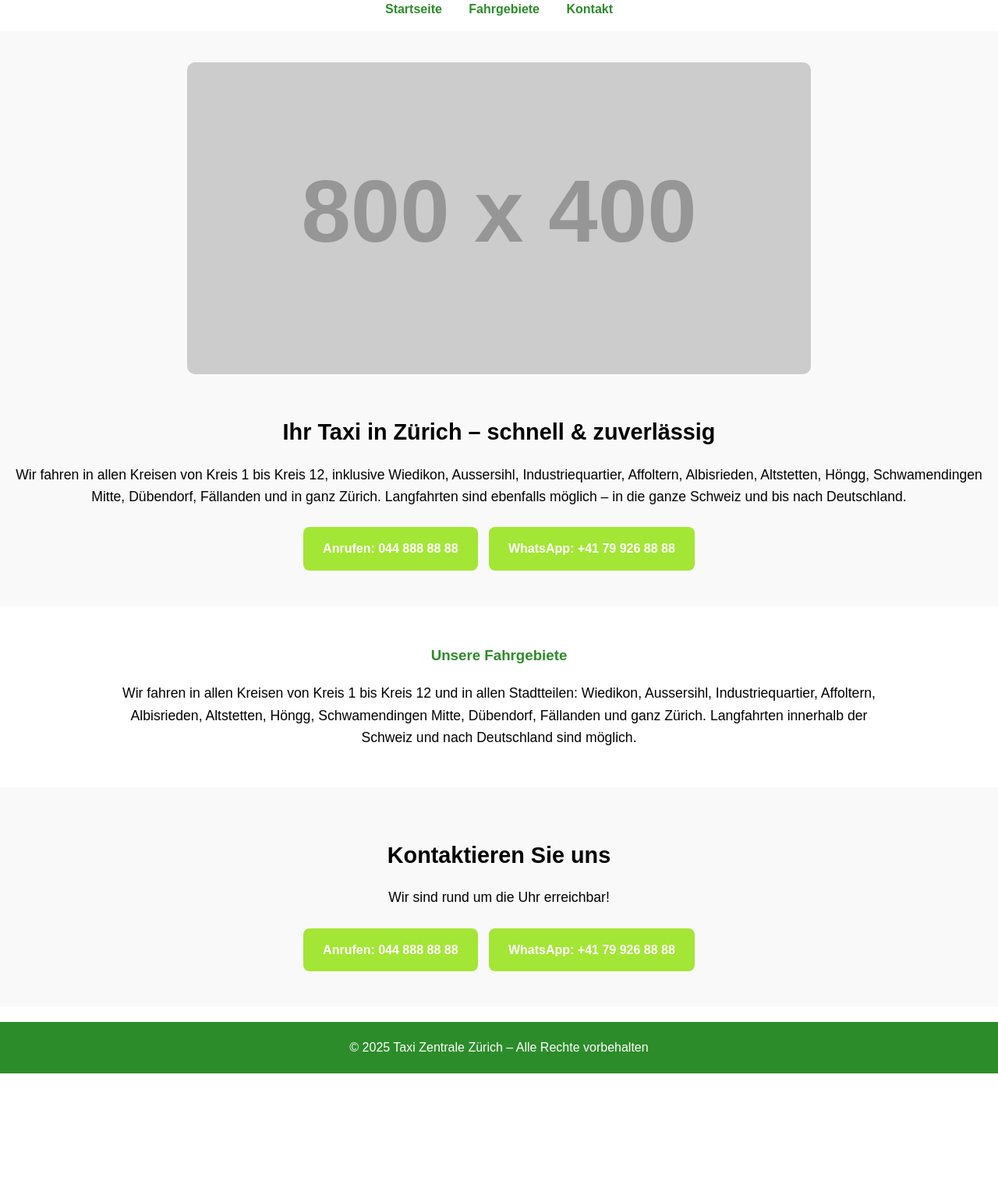
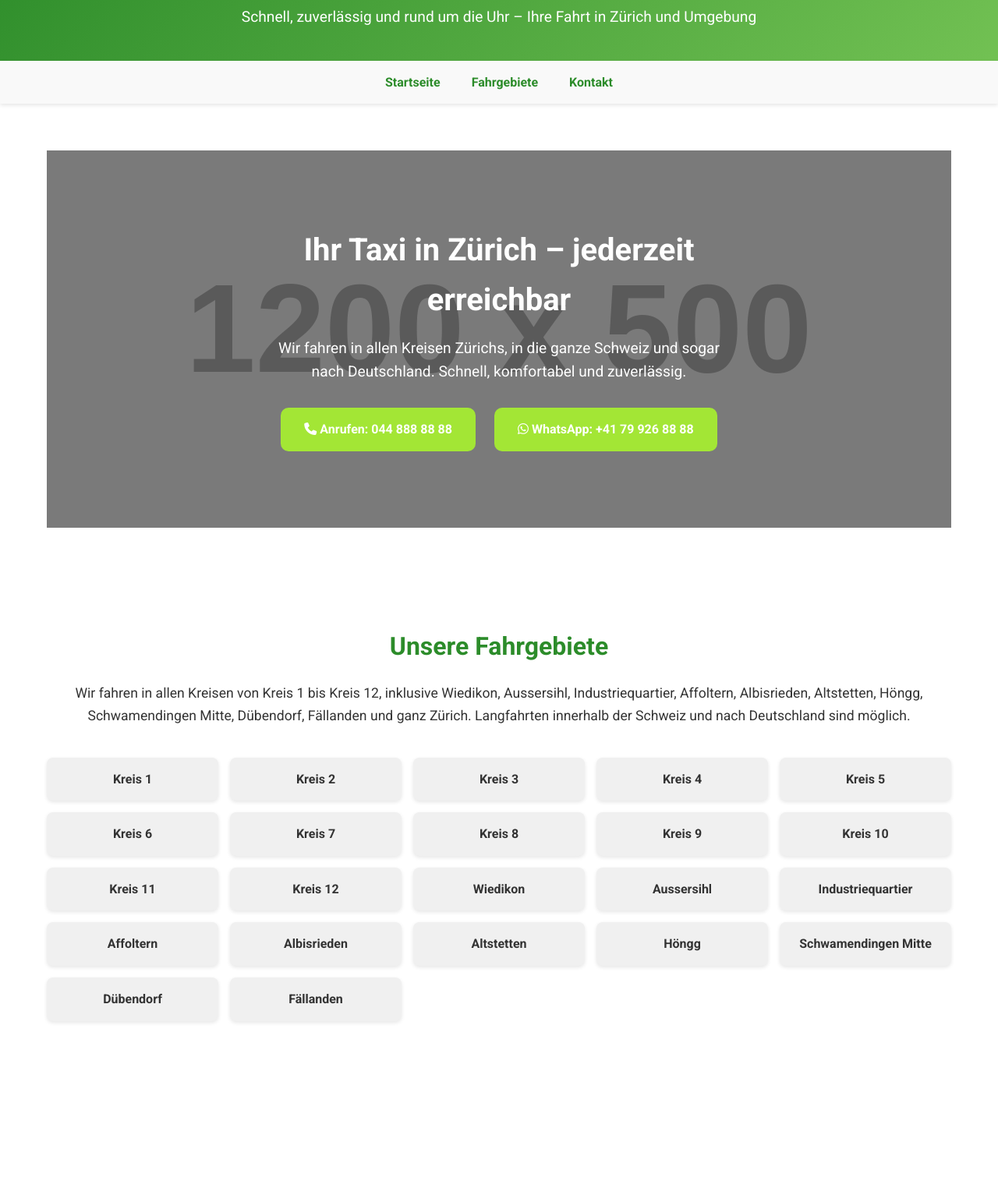
Before and after one commit to trzijajflorent/Taxi-Zentrale-Z-rich, a plain HTML site: page index.html in a window 1280 px wide. Shown: the part 107-1649 px from the top of the page at 78% size. Before the commit the page ends 1484 px from the top, so only its background shows below. Drawn offline with Linux system fonts and the light colour scheme; placeholder pictures from the web are drawn by us.

Commit message:
Update index.html

```diff
--- a/index.html
+++ b/index.html
@@ -3,32 +3,65 @@
 <head>
 <meta charset="UTF-8">
 <meta name="viewport" content="width=device-width, initial-scale=1.0">
-<title>Taxi Zentrale Zürich – Ihr Taxi in Zürich</title>
-<meta name="description" content="Taxi Zentrale Zürich – Ihr zuverlässiger Taxidienst in Zürich, alle Kreise und Umgebung. Schnell, komfortabel und mobil erreichbar.">
-<meta name="keywords" content="Taxi, Zürich, Taxi Zentrale, Kreis 1, Kreis 2, Wiedikon, Aussersihl, Industriequartier, Kreis 6, Kreis 12, Kreis 7, Kreis 9, Kreis 10, Kreis 11, Affoltern, Albisrieden, Altstetten, Höngg, Kreis 8, Schwamendingen, Dübendorf, Fällanden, Langfahrten Schweiz, Langfahrten Deutschland">
+<title>Taxi Zentrale Zürich – Ihr zuverlässiger Taxidienst</title>
+<meta name="description" content="Taxi Zentrale Zürich – Ihr zuverlässiger Taxi-Service in Zürich, alle Kreise und Umgebung, Langfahrten in die Schweiz und nach Deutschland.">
+<meta name="keywords" content="Taxi, Zürich, Taxi Zentrale, Kreis 1, Kreis 2, Wiedikon, Aussersihl, Industriequartier, Kreis 6, Kreis 12, Kreis 7, Kreis 9, Kreis 10, Kreis 11, Affoltern, Albisrieden, Altstetten, Höngg, Kreis 8, Schwamendingen Mitte, Dübendorf, Fällanden, Langfahrten Schweiz, Langfahrten Deutschland">
 <meta name="author" content="Taxi Zentrale Zürich">
+
+<!-- Google Fonts -->
+<link href="https://fonts.googleapis.com/css2?family=Roboto:wght@400;700&display=swap" rel="stylesheet">
+
+<!-- Font Awesome Icons -->
+<link rel="stylesheet" href="https://cdnjs.cloudflare.com/ajax/libs/font-awesome/6.5.0/css/all.min.css" integrity="sha512-yQvC6q6uOIo1Od0/mfKX+fh+Y8oCJ3Vee9x5ClxZ8ULZezs3JrBfjPbR25w1WzVw4O8YwB3D+XzXx0ZhZyxW2w==" crossorigin="anonymous" referrerpolicy="no-referrer" />
+
 <style>
-    body { font-family: Arial, sans-serif; margin:0; padding:0; line-height:1.6; background:white; color:#000; }
-    header, footer { background:#2c8c2a; color:white; padding:20px 0; text-align:center; }
-    header h1 { margin:0; font-size:2em; }
-    nav { text-align:center; margin:15px 0; }
-    nav a { margin:0 15px; text-decoration:none; color:#2c8c2a; font-weight:bold; }
-    .hero { background:#f9f9f9; padding:40px 20px; text-align:center; }
-    .hero img { max-width:100%; height:auto; margin-bottom:20px; border-radius:10px; }
-    .hero h2 { font-size:1.8em; margin-bottom:10px; }
-    .hero p { font-size:1.1em; margin-bottom:20px; }
-    .buttons a { display:inline-block; margin:5px; padding:15px 25px; background:#a3e635; color:white; text-decoration:none; border-radius:8px; font-weight:bold; }
-    .areas { padding:30px 20px; max-width:1000px; margin:auto; background:white; }
-    .areas h3 { text-align:center; margin-bottom:20px; color:#2c8c2a; }
-    .areas p { text-align:center; font-size:1.1em; margin-bottom:20px; }
-    footer { margin-top:20px; }
-    @media(max-width:600px){ .buttons a { display:block; margin:10px auto; width:80%; } }
+    * { box-sizing: border-box; margin:0; padding:0; font-family: 'Roboto', sans-serif; }
+    body { line-height:1.6; background:white; color:#333; }
+    a { text-decoration:none; }
+
+    /* Header */
+    header { background: linear-gradient(135deg, #2c8c2a, #72c153); color:white; padding:40px 20px; text-align:center; }
+    header h1 { font-size:2.5em; margin-bottom:10px; }
+    header p { font-size:1.2em; }
+
+    /* Navigation */
+    nav { display:flex; justify-content:center; background:#f9f9f9; padding:15px; box-shadow:0 2px 5px rgba(0,0,0,0.1); }
+    nav a { margin:0 20px; color:#2c8c2a; font-weight:700; transition:0.3s; }
+    nav a:hover { color:#72c153; }
+
+    /* Hero Section */
+    .hero { position:relative; text-align:center; color:white; }
+    .hero img { width:100%; height:auto; max-height:500px; object-fit:cover; filter: brightness(60%); }
+    .hero .hero-content { position:absolute; top:50%; left:50%; transform:translate(-50%, -50%); }
+    .hero h2 { font-size:2.5em; margin-bottom:15px; animation: fadeInDown 1s ease; }
+    .hero p { font-size:1.2em; margin-bottom:20px; animation: fadeInUp 1s ease; }
+    .buttons a { display:inline-block; margin:10px; padding:15px 30px; background:#a3e635; color:white; font-weight:bold; border-radius:10px; transition:0.3s; }
+    .buttons a:hover { background:#72c153; }
+
+    @keyframes fadeInDown { 0% {opacity:0; transform:translateY(-20px);} 100% {opacity:1; transform:translateY(0);} }
+    @keyframes fadeInUp { 0% {opacity:0; transform:translateY(20px);} 100% {opacity:1; transform:translateY(0);} }
+
+    /* Sections */
+    section { padding:60px 20px; max-width:1200px; margin:auto; }
+
+    /* Fahrgebiete */
+    .areas h3 { color:#2c8c2a; font-size:2em; margin-bottom:20px; text-align:center; }
+    .areas p { text-align:center; font-size:1.1em; margin-bottom:40px; }
+    .areas ul { list-style:none; display:grid; grid-template-columns:repeat(auto-fit,minmax(200px,1fr)); gap:15px; padding:0; }
+    .areas li { background:#f0f0f0; padding:15px; border-radius:8px; text-align:center; font-weight:600; box-shadow:0 2px 5px rgba(0,0,0,0.1); transition:0.3s; }
+    .areas li:hover { transform:translateY(-5px); box-shadow:0 5px 10px rgba(0,0,0,0.15); }
+
+    /* Footer */
+    footer { background:#2c8c2a; color:white; text-align:center; padding:25px 20px; margin-top:20px; }
+
+    @media(max-width:600px){ .buttons a { display:block; width:80%; margin:10px auto; } }
 </style>
 </head>
 <body>
 
 <header>
     <h1>Taxi Zentrale Zürich</h1>
+    <p>Schnell, zuverlässig und rund um die Uhr – Ihre Fahrt in Zürich und Umgebung</p>
 </header>
 
 <nav>
@@ -38,26 +71,35 @@
 </nav>
 
 <section class="hero" id="hero">
-    <img src="https://via.placeholder.com/800x400?text=Taxi+Zentrale+Z%C3%BCrich" alt="Taxi Zentrale Zürich">
-    <h2>Ihr Taxi in Zürich – schnell & zuverlässig</h2>
-    <p>Wir fahren in allen Kreisen von Kreis 1 bis Kreis 12, inklusive Wiedikon, Aussersihl, Industriequartier, Affoltern, Albisrieden, Altstetten, Höngg, Schwamendingen Mitte, Dübendorf, Fällanden und in ganz Zürich. Langfahrten sind ebenfalls möglich – in die ganze Schweiz und bis nach Deutschland.</p>
-    <div class="buttons">
-        <a href="tel:+41448888888">Anrufen: 044 888 88 88</a>
-        <a href="https://wa.me/41799268888" target="_blank">WhatsApp: +41 79 926 88 88</a>
+    <img src="https://via.placeholder.com/1200x500?text=Taxi+Zentrale+Z%C3%BCrich" alt="Taxi Zentrale Zürich">
+    <div class="hero-content">
+        <h2>Ihr Taxi in Zürich – jederzeit erreichbar</h2>
+        <p>Wir fahren in allen Kreisen Zürichs, in die ganze Schweiz und sogar nach Deutschland. Schnell, komfortabel und zuverlässig.</p>
+        <div class="buttons">
+            <a href="tel:+41448888888"><i class="fas fa-phone"></i> Anrufen: 044 888 88 88</a>
+            <a href="https://wa.me/41799268888" target="_blank"><i class="fab fa-whatsapp"></i> WhatsApp: +41 79 926 88 88</a>
+        </div>
     </div>
 </section>
 
 <section class="areas" id="areas">
     <h3>Unsere Fahrgebiete</h3>
-    <p>Wir fahren in allen Kreisen von Kreis 1 bis Kreis 12 und in allen Stadtteilen: Wiedikon, Aussersihl, Industriequartier, Affoltern, Albisrieden, Altstetten, Höngg, Schwamendingen Mitte, Dübendorf, Fällanden und ganz Zürich. Langfahrten innerhalb der Schweiz und nach Deutschland sind möglich.</p>
+    <p>Wir fahren in allen Kreisen von Kreis 1 bis Kreis 12, inklusive Wiedikon, Aussersihl, Industriequartier, Affoltern, Albisrieden, Altstetten, Höngg, Schwamendingen Mitte, Dübendorf, Fällanden und ganz Zürich. Langfahrten innerhalb der Schweiz und nach Deutschland sind möglich.</p>
+    <ul>
+        <li>Kreis 1</li><li>Kreis 2</li><li>Kreis 3</li><li>Kreis 4</li><li>Kreis 5</li>
+        <li>Kreis 6</li><li>Kreis 7</li><li>Kreis 8</li><li>Kreis 9</li><li>Kreis 10</li>
+        <li>Kreis 11</li><li>Kreis 12</li><li>Wiedikon</li><li>Aussersihl</li><li>Industriequartier</li>
+        <li>Affoltern</li><li>Albisrieden</li><li>Altstetten</li><li>Höngg</li><li>Schwamendingen Mitte</li>
+        <li>Dübendorf</li><li>Fällanden</li>
+    </ul>
 </section>
 
 <section class="hero" id="contact">
     <h2>Kontaktieren Sie uns</h2>
-    <p>Wir sind rund um die Uhr erreichbar!</p>
+    <p>Rund um die Uhr erreichbar – Ihre Fahrt ist nur einen Klick entfernt!</p>
     <div class="buttons">
-        <a href="tel:+41448888888">Anrufen: 044 888 88 88</a>
-        <a href="https://wa.me/41799268888" target="_blank">WhatsApp: +41 79 926 88 88</a>
+        <a href="tel:+41448888888"><i class="fas fa-phone"></i> Anrufen: 044 888 88 88</a>
+        <a href="https://wa.me/41799268888" target="_blank"><i class="fab fa-whatsapp"></i> WhatsApp: +41 79 926 88 88</a>
     </div>
 </section>
 
```
